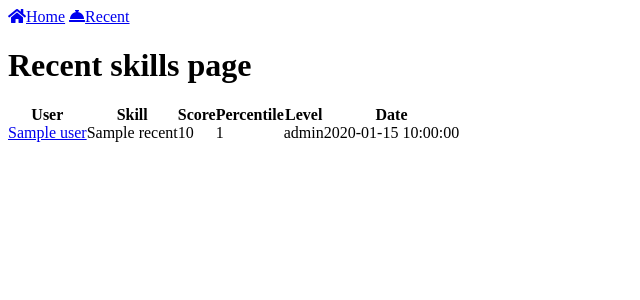
After one commit to mwalczak/pluralsight, a PHP site: template templates/recent.twig in a window 1280 px wide. The commit adds this page. Shown: the top 300 px of the page, without its empty margins (0-640 px from the left). Run offline with PHP 8.4, Linux system fonts and the light colour scheme; the template is opened without the code that fills it: most values are stand-ins (such as "Sample title", 1, 10 or a date in 2020); some libraries are stand-ins or nearby versions.

Commit message:
recent action and menu

```diff
--- a/src/routes.php
+++ b/src/routes.php
@@ -7,3 +7,5 @@ use Controller\AppController;
 $app->get('/', AppController::class . ':usersAction')->setName('home');
 
 $app->get('/user/{id}', AppController::class . ':userAction')->setName('user');
+
+$app->get('/recent', AppController::class . ':recentAction')->setName('recent');
--- a/templates/layout.twig
+++ b/templates/layout.twig
@@ -8,6 +8,10 @@
     {% endblock %}
 </head>
 <body>
+<div id="header">
+    <a href="/"><i class="fas fa-home" title="go to homepage"></i>Home</a>
+    <a href="{{ path_for('recent') }}"><i class="fas fa-concierge-bell" title="go to recent"></i>Recent</a>
+</div>
 <div id="content" data-session-id="{{ sessionId }}">
      {% block content %}{% endblock %}
 </div>
--- /dev/null
+++ b/templates/recent.twig
@@ -0,0 +1,37 @@
+{% extends "layout.twig" %}
+
+{% block title %}Recent skills{% endblock %}
+{% block content %}
+<h1>Recent skills page</h1>
+<div class="user">
+    <table cellpadding="0" cellspacing="0">
+        <thead>
+        <tr>
+            <th>User</th>
+            <th>Skill</th>
+            <th>Score</th>
+            <th>Percentile</th>
+            <th>Level</th>
+            <th>Date</th>
+        </tr>
+        </thead>
+        <tbody>
+        {% for skill in recent %}
+            {% if skill.score %}
+                <tr class="{{ skill.level | lower }}">
+                    <td><a href="{{ path_for('user', { 'id': skill.user }) }}">{{ skill.user }}</a></td>
+                    <td>{{skill.title}}</td>
+                    <td>{{skill.score}}</td>
+                    <td>{{skill.percentile}}</td>
+                    <td>{{skill.level}}</td>
+                    <td>{{skill.dateCompleted | date("Y-m-d H:i:s")}}</td>
+                </tr>
+            {% endif %}
+        {% endfor %}
+        </tbody>
+    </table>
+</div>
+{% endblock %}
+
+{% block script %}
+{% endblock %}
```
Also changed, not shown: public/style.css (+24 -0 lines), src/Controller/AppController.php (+10 -0 lines), src/PluralSightReader/PluralSightReader.php (+21 -0 lines).
